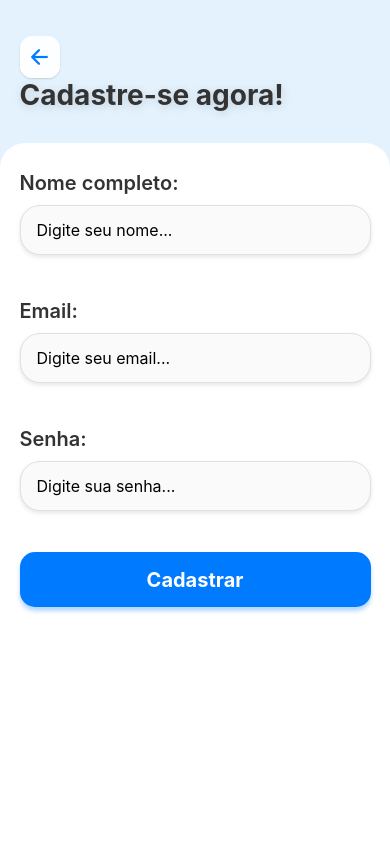
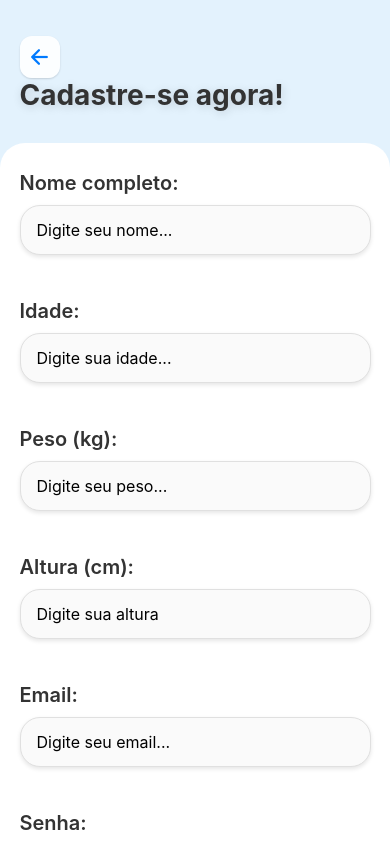
Before and after one commit to 777-JG/Tela_Login, a React Native app: screen /SignUp in a window 390 px wide. Built offline with nearby package versions, Linux system fonts and the light colour scheme.

Commit message:
adição de novos campos Cadastro

```diff
--- a/src/pages/SignIn/index.tsx
+++ b/src/pages/SignIn/index.tsx
@@ -4,10 +4,12 @@ import {
   StyleSheet,
   TextInput,
   TouchableOpacity,
+  ScrollView,
 } from "react-native";
 import React, { useState } from "react";
 import * as Animatable from "react-native-animatable";
 import MaterialIcons from "@expo/vector-icons/MaterialIcons";
+import { SafeAreaView } from "react-native-safe-area-context";
 
 export default function SignIn({ navigation }: { navigation: any }) {
   const [email, setEmail] = useState("");
@@ -18,7 +20,8 @@ export default function SignIn({ navigation }: { navigation: any }) {
   function handleSignIn() {}
 
   return (
-    <View style={styles.container}>
+    <SafeAreaView style={styles.container}>
+      <ScrollView contentContainerStyle={{ flexGrow: 1 }}>
         <Animatable.View
           animation="fadeInLeft"
           delay={500}
@@ -48,14 +51,14 @@ export default function SignIn({ navigation }: { navigation: any }) {
             <TextInput
               placeholder="Digite sua senha..."
               style={styles.input}
-            secureTextEntry={!showPassword} // Inverte baseado no estado
+              secureTextEntry={!showPassword}
               value={password}
               onChangeText={setPassword}
               autoCorrect={false}
               autoCapitalize="none"
             />
             <MaterialIcons
-            name={showPassword ? "visibility" : "visibility-off"} // Muda o ícone
+              name={showPassword ? "visibility" : "visibility-off"}
               size={20}
               color="#007AFF"
               style={styles.icon}
@@ -76,7 +79,8 @@ export default function SignIn({ navigation }: { navigation: any }) {
             </Text>
           </TouchableOpacity>
         </Animatable.View>
-    </View>
+      </ScrollView>
+    </SafeAreaView>
   );
 }
 
--- a/src/pages/SignUp/index.tsx
+++ b/src/pages/SignUp/index.tsx
@@ -7,17 +7,39 @@ import {
   Pressable,
   SafeAreaView,
   ScrollView,
+  Alert,
 } from "react-native";
 import React, { useState } from "react";
 import * as Animatable from "react-native-animatable";
+import MaterialIcons from "@expo/vector-icons/MaterialIcons";
 import { Ionicons } from "@expo/vector-icons";
 
 export default function SignUp({ navigation }: { navigation: any }) {
   const [name, setName] = useState("");
   const [email, setEmail] = useState("");
   const [password, setPassword] = useState("");
+  const [idade, setIdade] = useState("");
+  const [peso, setPeso] = useState("");
+  const [altura, setAltura] = useState("");
+  const [showPassword, setShowPassword] = useState(false);
   const [loading, setLoading] = useState(false);
-  function handleSignUp() {}
+
+  function handleSignUp() {
+    setLoading(true);
+    const idadeMinima = 14;
+
+    if (!name || !email || !password || !idade || !peso || !altura) {
+      Alert.alert("Erro", "Todos os campos são obrigatórios.");
+      return;
+    }
+    if (parseInt(idade) < idadeMinima) {
+      Alert.alert(
+        "idade mínima",
+        `A idade mínima para o cadastro é ${idadeMinima} anos.`
+      );
+      return;
+    }
+  }
 
   return (
     <SafeAreaView style={{ flex: 1 }}>
@@ -46,6 +68,32 @@ export default function SignUp({ navigation }: { navigation: any }) {
               onChangeText={setName}
             />
 
+            <Text style={styles.title}>Idade:</Text>
+            <TextInput
+              style={styles.input}
+              placeholder="Digite sua idade..."
+              keyboardType="numeric"
+              value={idade}
+              onChangeText={setIdade}
+            />
+
+            <Text style={styles.title}>Peso (kg):</Text>
+            <TextInput
+              style={styles.input}
+              placeholder="Digite seu peso..."
+              keyboardType="numeric"
+              value={peso}
+              onChangeText={setPeso}
+            />
+            <Text style={styles.title}>Altura (cm):</Text>
+            <TextInput
+              style={styles.input}
+              placeholder="Digite sua altura"
+              keyboardType="numeric"
+              value={altura}
+              onChangeText={setAltura}
+            />
+
             <Text style={styles.title}>Email:</Text>
             <TextInput
               placeholder="Digite seu email..."
@@ -55,13 +103,27 @@ export default function SignUp({ navigation }: { navigation: any }) {
             />
 
             <Text style={styles.title}>Senha:</Text>
-            <TextInput
-              placeholder="Digite sua senha..."
-              style={styles.input}
-              secureTextEntry
-              value={password}
-              onChangeText={setPassword}
-            />
+            <View style={styles.inputContainer}>
+              <TextInput
+                placeholder="Digite sua senha..."
+                style={[
+                  styles.textInputPassword,
+                  { flex: 1, paddingHorizontal: 16 },
+                ]}
+                secureTextEntry={!showPassword}
+                value={password}
+                onChangeText={setPassword}
+                autoCorrect={false}
+                autoCapitalize="none"
+              />
+              <MaterialIcons
+                name={showPassword ? "visibility" : "visibility-off"}
+                size={20}
+                color="#007AFF"
+                style={styles.icon}
+                onPress={() => setShowPassword(!showPassword)}
+              />
+            </View>
 
             <TouchableOpacity style={styles.button} onPress={handleSignUp}>
               <Text style={styles.buttonText}>Cadastrar</Text>
@@ -125,6 +187,25 @@ const styles = StyleSheet.create({
     shadowOpacity: 0.1,
     shadowRadius: 4,
   },
+
+  inputContainer: {
+    width: "100%",
+    height: 60,
+    flexDirection: "row",
+    alignItems: "center",
+    borderWidth: 1,
+    borderColor: "#e0e0e0",
+    borderRadius: 20,
+    backgroundColor: "#fafafa",
+    marginTop: 10,
+    marginBottom: 16,
+  },
+
+  icon: {
+    padding: 10,
+    marginRight: 10,
+  },
+
   button: {
     height: 55,
     width: "100%",
@@ -166,4 +247,7 @@ const styles = StyleSheet.create({
     shadowRadius: 2,
     elevation: 3,
   },
+  textInputPassword: {
+    fontSize: 16,
+  },
 });
```
Lines whose indentation alone changed are shown as unchanged.
